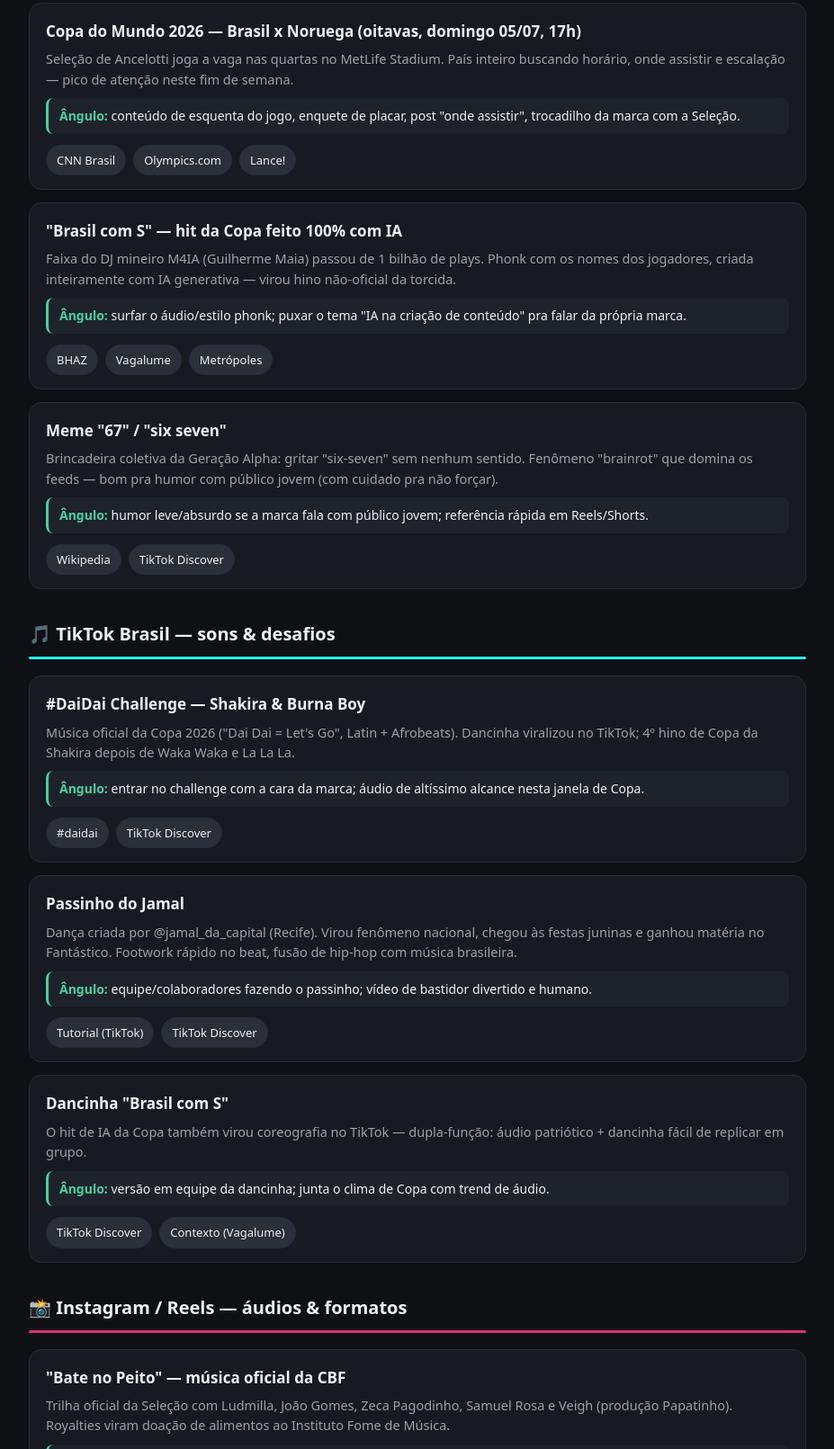
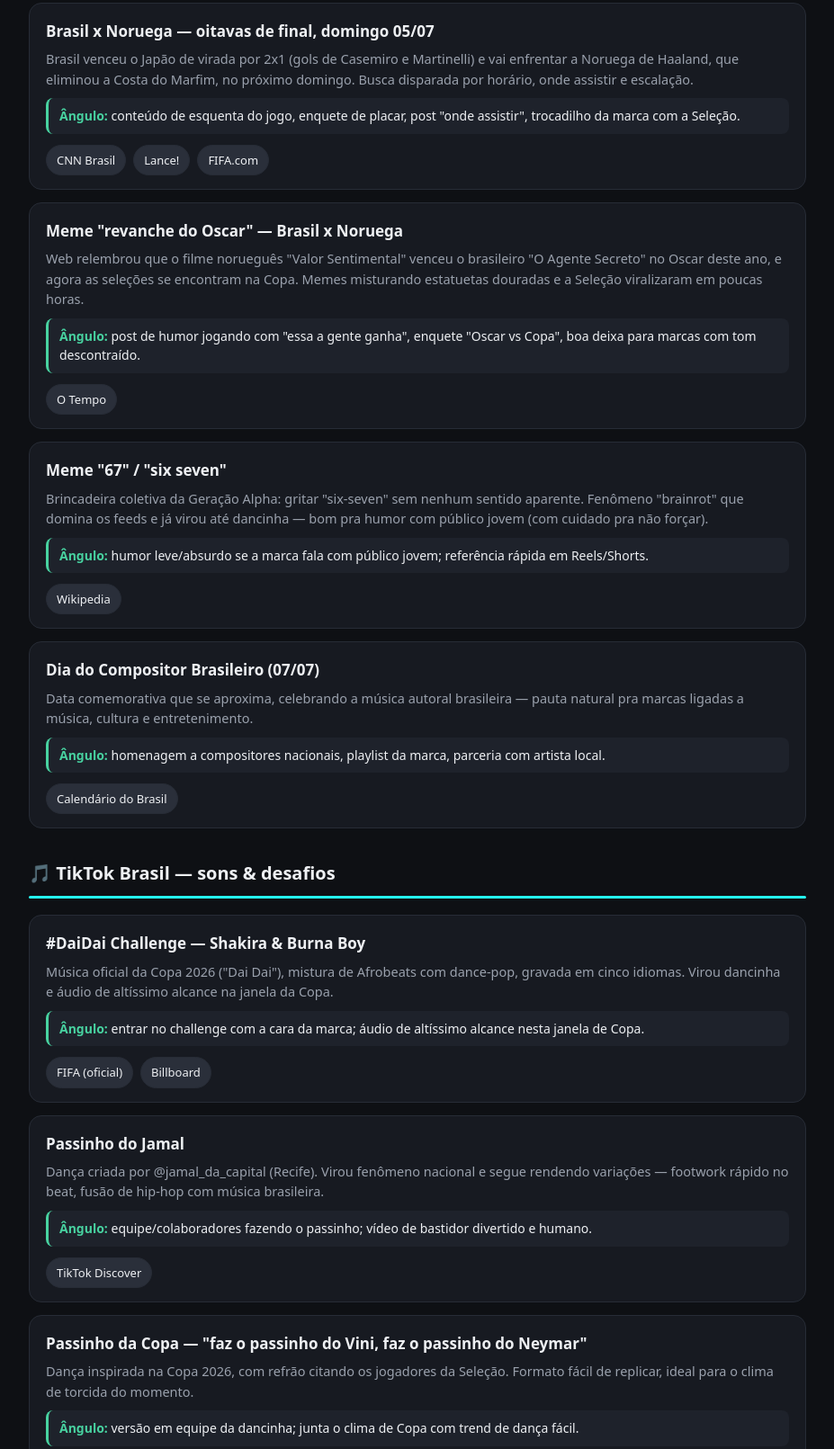
Before and after one commit to clsolucoesweb/trends-marketing, a plain HTML site: page arquivo/2026-07-03.html in a window 1280 px wide. Shown: the part 282-1893 px from the top of the page at 90% size, without its empty margins (176-1103 px from the left). Drawn offline with Linux system fonts and the light colour scheme.

Commit message:
Trends 03/07/2026

```diff
--- a/arquivo/2026-07-03.html
+++ b/arquivo/2026-07-03.html
@@ -35,6 +35,10 @@
   .links a:hover{border-color:var(--acc)}
   footer{margin-top:44px;padding-top:20px;border-top:1px solid var(--line);
     color:var(--mut);font-size:13px;text-align:center;line-height:1.7}
+  .prev{display:flex;flex-wrap:wrap;gap:8px;justify-content:center;margin-top:10px}
+  .prev a{background:var(--chip);border:1px solid var(--line);color:var(--ink);
+    text-decoration:none;font-size:12.5px;padding:5px 10px;border-radius:16px}
+  .prev a:hover{border-color:var(--acc)}
 </style>
 </head>
 <body>
@@ -51,34 +55,40 @@
     <div class="bar"></div>
 
     <div class="card">
-      <h3>Copa do Mundo 2026 — Brasil x Noruega (oitavas, domingo 05/07, 17h)</h3>
-      <p class="ctx">Seleção de Ancelotti joga a vaga nas quartas no MetLife Stadium. País inteiro buscando horário, onde assistir e escalação — pico de atenção neste fim de semana.</p>
+      <h3>Brasil x Noruega — oitavas de final, domingo 05/07</h3>
+      <p class="ctx">Brasil venceu o Japão de virada por 2x1 (gols de Casemiro e Martinelli) e vai enfrentar a Noruega de Haaland, que eliminou a Costa do Marfim, no próximo domingo. Busca disparada por horário, onde assistir e escalação.</p>
       <div class="angle"><b>Ângulo:</b> conteúdo de esquenta do jogo, enquete de placar, post "onde assistir", trocadilho da marca com a Seleção.</div>
       <div class="links">
-        <a href="https://www.cnnbrasil.com.br/esportes/futebol/copa-do-mundo/brasil-x-noruega-veja-data-e-horario-do-jogo-pela-oitavas-da-copa-2026/" target="_blank" rel="noopener">CNN Brasil</a>
-        <a href="https://www.olympics.com/pt/noticias/copa-do-mundo-2026-brasil-mata-mata" target="_blank" rel="noopener">Olympics.com</a>
-        <a href="https://www.lance.com.br/copa-do-mundo/brasil-x-noruega-data-e-horario-do-jogo-das-oitavas-da-copa-do-mundo.html" target="_blank" rel="noopener">Lance!</a>
+        <a href="https://www.cnnbrasil.com.br/esportes/futebol/copa-do-mundo/com-gol-no-fim-brasil-vira-contra-japao-e-vai-as-oitavas-da-copa-do-mundo/" target="_blank" rel="noopener">CNN Brasil</a>
+        <a href="https://www.lance.com.br/copa-do-mundo/haaland-decide-no-fim-noruega-elimina-costa-do-marfim-e-encara-o-brasil-na-copa.html" target="_blank" rel="noopener">Lance!</a>
+        <a href="https://www.fifa.com/pt/articles/brasil-japao-melhores-momentos-resumo-jogo-segunda-fase" target="_blank" rel="noopener">FIFA.com</a>
       </div>
     </div>
 
     <div class="card">
-      <h3>"Brasil com S" — hit da Copa feito 100% com IA</h3>
-      <p class="ctx">Faixa do DJ mineiro M4IA (Guilherme Maia) passou de 1 bilhão de plays. Phonk com os nomes dos jogadores, criada inteiramente com IA generativa — virou hino não-oficial da torcida.</p>
-      <div class="angle"><b>Ângulo:</b> surfar o áudio/estilo phonk; puxar o tema "IA na criação de conteúdo" pra falar da própria marca.</div>
+      <h3>Meme "revanche do Oscar" — Brasil x Noruega</h3>
+      <p class="ctx">Web relembrou que o filme norueguês "Valor Sentimental" venceu o brasileiro "O Agente Secreto" no Oscar deste ano, e agora as seleções se encontram na Copa. Memes misturando estatuetas douradas e a Seleção viralizaram em poucas horas.</p>
+      <div class="angle"><b>Ângulo:</b> post de humor jogando com "essa a gente ganha", enquete "Oscar vs Copa", boa deixa para marcas com tom descontraído.</div>
       <div class="links">
-        <a href="https://bhaz.com.br/noticias/variedades/musica-viral-copa-do-mundo-2026-dj-mineiro/" target="_blank" rel="noopener">BHAZ</a>
-        <a href="https://www.vagalume.com.br/news/2026/06/24/brasil-com-s-hit-viral-da-copa-do-mundo-2026-foi-feita-inteiramente-com-ia.html" target="_blank" rel="noopener">Vagalume</a>
-        <a href="https://www.metropoles.com/minas-gerais/mineiro-usou-ia-para-criar-hit-viral-da-copa-que-chegou-ao-neymar" target="_blank" rel="noopener">Metrópoles</a>
+        <a href="https://www.otempo.com.br/entretenimento/2026/7/2/apos-derrota-no-oscar-brasil-reencontra-noruega-na-copa-e-web-fala-em-revanche" target="_blank" rel="noopener">O Tempo</a>
       </div>
     </div>
 
     <div class="card">
       <h3>Meme "67" / "six seven"</h3>
-      <p class="ctx">Brincadeira coletiva da Geração Alpha: gritar "six-seven" sem nenhum sentido. Fenômeno "brainrot" que domina os feeds — bom pra humor com público jovem (com cuidado pra não forçar).</p>
+      <p class="ctx">Brincadeira coletiva da Geração Alpha: gritar "six-seven" sem nenhum sentido aparente. Fenômeno "brainrot" que domina os feeds e já virou até dancinha — bom pra humor com público jovem (com cuidado pra não forçar).</p>
       <div class="angle"><b>Ângulo:</b> humor leve/absurdo se a marca fala com público jovem; referência rápida em Reels/Shorts.</div>
       <div class="links">
         <a href="https://en.wikipedia.org/wiki/6-7" target="_blank" rel="noopener">Wikipedia</a>
-        <a href="https://www.tiktok.com/discover/meme-67-explicado-em-portugu%C3%AAs" target="_blank" rel="noopener">TikTok Discover</a>
+      </div>
+    </div>
+
+    <div class="card">
+      <h3>Dia do Compositor Brasileiro (07/07)</h3>
+      <p class="ctx">Data comemorativa que se aproxima, celebrando a música autoral brasileira — pauta natural pra marcas ligadas a música, cultura e entretenimento.</p>
+      <div class="angle"><b>Ângulo:</b> homenagem a compositores nacionais, playlist da marca, parceria com artista local.</div>
+      <div class="links">
+        <a href="https://www.calendariodobrasil.com.br/datas-comemorativas-2026" target="_blank" rel="noopener">Calendário do Brasil</a>
       </div>
     </div>
   </section>
@@ -90,31 +100,38 @@
 
     <div class="card">
       <h3>#DaiDai Challenge — Shakira & Burna Boy</h3>
-      <p class="ctx">Música oficial da Copa 2026 ("Dai Dai = Let's Go", Latin + Afrobeats). Dancinha viralizou no TikTok; 4º hino de Copa da Shakira depois de Waka Waka e La La La.</p>
+      <p class="ctx">Música oficial da Copa 2026 ("Dai Dai"), mistura de Afrobeats com dance-pop, gravada em cinco idiomas. Virou dancinha e áudio de altíssimo alcance na janela da Copa.</p>
       <div class="angle"><b>Ângulo:</b> entrar no challenge com a cara da marca; áudio de altíssimo alcance nesta janela de Copa.</div>
       <div class="links">
-        <a href="https://www.tiktok.com/tag/daidai" target="_blank" rel="noopener">#daidai</a>
-        <a href="https://www.tiktok.com/discover/shakira-burna-boy-dai-dai" target="_blank" rel="noopener">TikTok Discover</a>
+        <a href="https://www.fifa.com/en/tournaments/mens/worldcup/canadamexicousa2026/articles/shakira-and-burna-boy-dai-dai-the-official-song" target="_blank" rel="noopener">FIFA (oficial)</a>
+        <a href="https://www.billboard.com/music/latin/shakira-burna-boy-dai-dai-fifa-world-cup-song-1236247777/" target="_blank" rel="noopener">Billboard</a>
       </div>
     </div>
 
     <div class="card">
       <h3>Passinho do Jamal</h3>
-      <p class="ctx">Dança criada por @jamal_da_capital (Recife). Virou fenômeno nacional, chegou às festas juninas e ganhou matéria no Fantástico. Footwork rápido no beat, fusão de hip-hop com música brasileira.</p>
+      <p class="ctx">Dança criada por @jamal_da_capital (Recife). Virou fenômeno nacional e segue rendendo variações — footwork rápido no beat, fusão de hip-hop com música brasileira.</p>
       <div class="angle"><b>Ângulo:</b> equipe/colaboradores fazendo o passinho; vídeo de bastidor divertido e humano.</div>
       <div class="links">
-        <a href="https://www.tiktok.com/@paula.apaiva/video/7589695670563458324" target="_blank" rel="noopener">Tutorial (TikTok)</a>
-        <a href="https://www.tiktok.com/discover/trend-do-passinho-do-jamal-atualizado-de-2026" target="_blank" rel="noopener">TikTok Discover</a>
+        <a href="https://www.tiktok.com/discover/dancinha-do-passinho-do-jamal-copa" target="_blank" rel="noopener">TikTok Discover</a>
       </div>
     </div>
 
     <div class="card">
-      <h3>Dancinha "Brasil com S"</h3>
-      <p class="ctx">O hit de IA da Copa também virou coreografia no TikTok — dupla-função: áudio patriótico + dancinha fácil de replicar em grupo.</p>
-      <div class="angle"><b>Ângulo:</b> versão em equipe da dancinha; junta o clima de Copa com trend de áudio.</div>
+      <h3>Passinho da Copa — "faz o passinho do Vini, faz o passinho do Neymar"</h3>
+      <p class="ctx">Dança inspirada na Copa 2026, com refrão citando os jogadores da Seleção. Formato fácil de replicar, ideal para o clima de torcida do momento.</p>
+      <div class="angle"><b>Ângulo:</b> versão em equipe da dancinha; junta o clima de Copa com trend de dança fácil.</div>
       <div class="links">
-        <a href="https://www.tiktok.com/discover/musicas-2026-jamal" target="_blank" rel="noopener">TikTok Discover</a>
-        <a href="https://www.vagalume.com.br/news/2026/06/24/brasil-com-s-hit-viral-da-copa-do-mundo-2026-foi-feita-inteiramente-com-ia.html" target="_blank" rel="noopener">Contexto (Vagalume)</a>
+        <a href="https://www.tiktok.com/discover/como-aprender-a-dancinha-do-passinho-da-copa" target="_blank" rel="noopener">TikTok Discover</a>
+      </div>
+    </div>
+
+    <div class="card">
+      <h3>DJ Baby Laugh — dança feita só com foto</h3>
+      <p class="ctx">Trend nº1 do TikTok Brasil no momento: remix com vibe "tung tung sahur" e coreografia icônica. Não precisa saber dançar nem gravar vídeo — dá pra criar a partir de uma foto só, usando tutoriais no CapCut.</p>
+      <div class="angle"><b>Ângulo:</b> baixo esforço de produção — ótimo pra marca testar formato rápido usando só imagens do produto/equipe.</div>
+      <div class="links">
+        <a href="https://www.tiktok.com/discover/dancinha-dj-baby-laugh" target="_blank" rel="noopener">TikTok Discover</a>
       </div>
     </div>
   </section>
@@ -147,19 +164,30 @@
 
     <div class="card">
       <h3>Photo dump voltou a bombar</h3>
-      <p class="ctx">Carrossel de fotos espontâneas do mês, sem filtro nem edição elaborada. #photodump com milhões de posts — aposta em autenticidade enquanto o feed prioriza Reels.</p>
+      <p class="ctx">Carrossel de fotos espontâneas do mês, sem filtro nem edição elaborada — resgate da essência mais autêntica do Instagram, num movimento oposto às produções elaboradas.</p>
       <div class="angle"><b>Ângulo:</b> carrossel "bastidores do mês" da marca/equipe; passa proximidade e verdade.</div>
       <div class="links">
         <a href="https://fastcompanybrasil.com/tech/photo-dump-entenda-a-trend-que-voltou-a-bombar-no-instagram/" target="_blank" rel="noopener">Fast Company Brasil</a>
-        <a href="https://later.com/blog/instagram-reels-trends/" target="_blank" rel="noopener">Later (Reels trends)</a>
+      </div>
+    </div>
+
+    <div class="card">
+      <h3>Meme "revanche do Oscar" nos carrosséis e Reels</h3>
+      <p class="ctx">O mesmo meme que bombou no Google (Brasil x Noruega, Oscar x Copa) ganhou versões em carrossel e Reels, misturando imagens da cerimônia com a Seleção — formato fácil de adaptar pra qualquer marca com timing rápido.</p>
+      <div class="angle"><b>Ângulo:</b> carrossel "Oscar vs Copa" com humor leve, aproveitando o pico de atenção antes do jogo de domingo.</div>
+      <div class="links">
+        <a href="https://www.otempo.com.br/entretenimento/2026/7/2/apos-derrota-no-oscar-brasil-reencontra-noruega-na-copa-e-web-fala-em-revanche" target="_blank" rel="noopener">O Tempo</a>
       </div>
     </div>
   </section>
 
   <footer>
-    Página gerada para a equipe de marketing · atualizada toda manhã, às 08:00.<br>
+    Página gerada para a equipe de marketing · atualizada toda manhã.<br>
     Trends coletados via pesquisa na web — ótimos para pauta e direção de conteúdo.<br>
     <span style="color:#5a616e">Trends do Dia · 03/07/2026</span>
+    <div class="prev">
+      <a href="arquivo/2026-07-03.html" target="_blank" rel="noopener">03/07/2026</a>
+    </div>
   </footer>
 </div>
 </body>
```
Also changed, not shown: index.html (+55 -27 lines).
